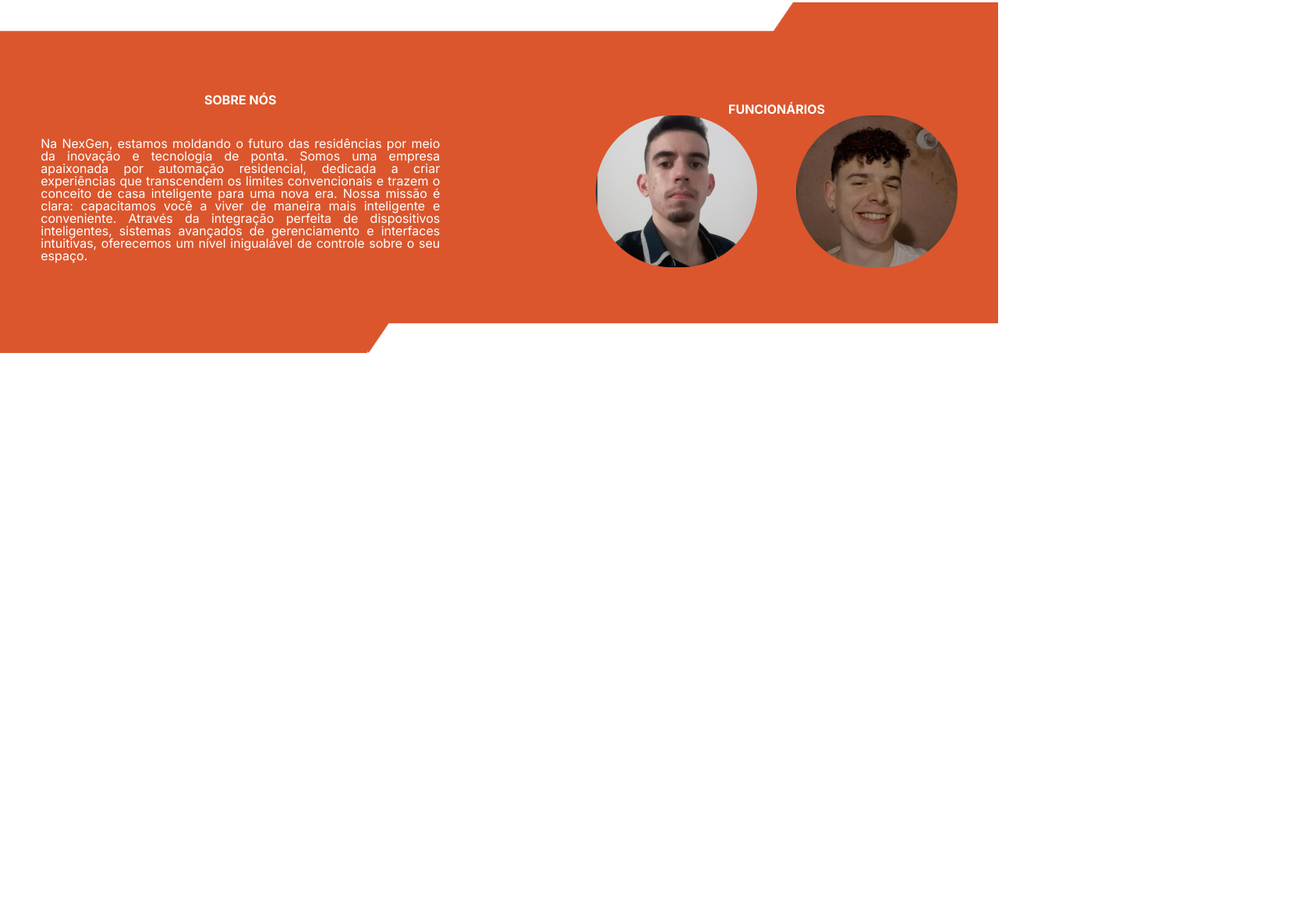
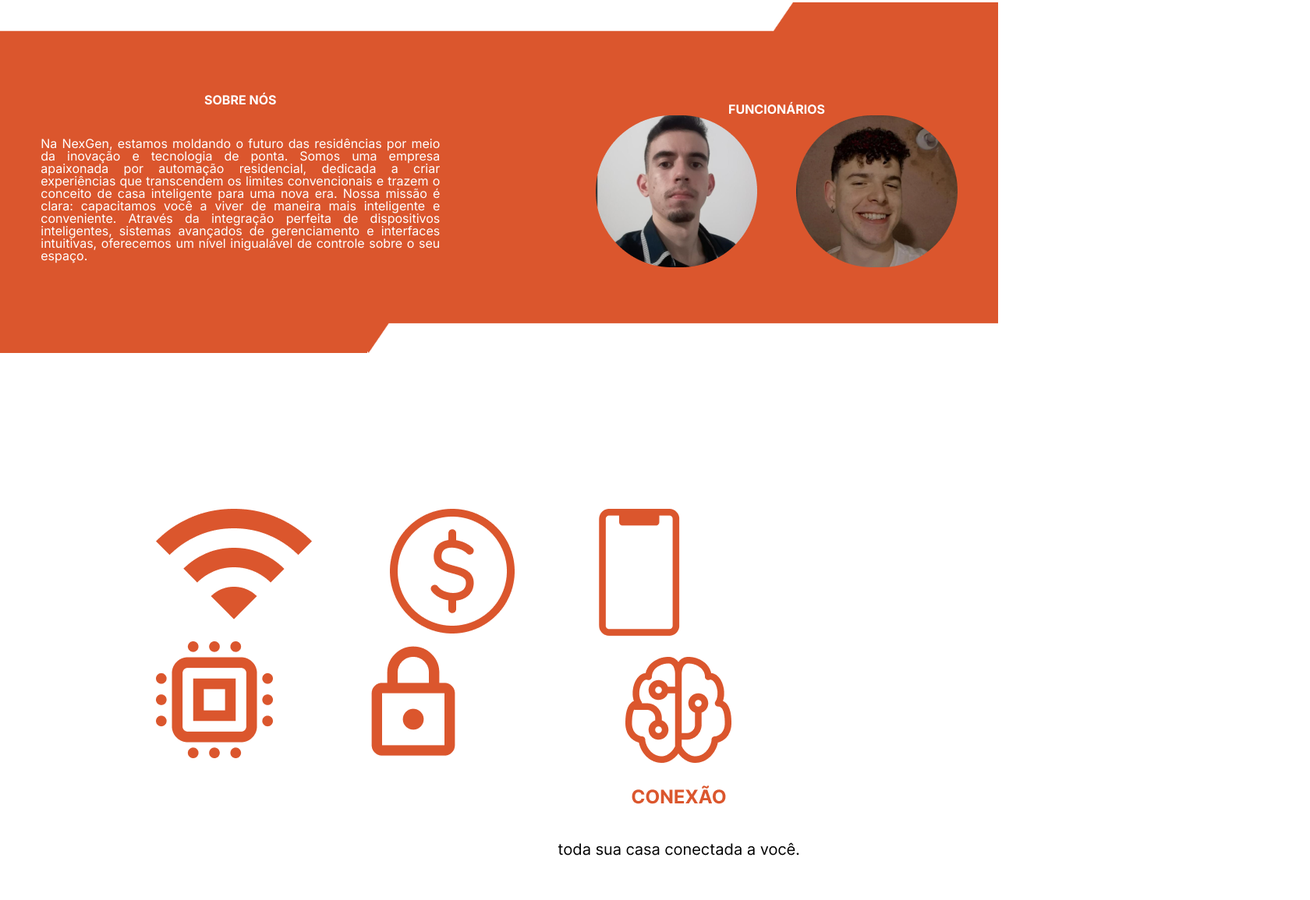
Before and after one commit to EduardoAnt1/NexGen, a plain HTML site: page Nexgen/index.html in a window 1280 px wide. Shown: the part 1737-2892 px from the top of the page at 78% size, 1680 px wide, since content can reach past the window. Before the commit the page ends 2190 px from the top, so only its background shows below. Drawn offline with Linux system fonts and the light colour scheme.

Commit message:
att propaganda

```diff
--- a/Nexgen/css/styles.css
+++ b/Nexgen/css/styles.css
@@ -337,5 +337,15 @@ header a:hover {
 #propaganda{
     width: 100%;
     height: 1080;
-    background-color: var(--cor-quartenaria);
+    background-color: var(--cor-primaria);
+    padding: 200px;
+    justify-content: center;
+    align-items: center;
 }
+#propaganda ul{
+    display: flex;
+    flex-direction: row;
+}
+#propaganda div{
+    padding-right: 100px;
+}
--- a/Nexgen/index.html
+++ b/Nexgen/index.html
@@ -108,7 +108,28 @@
         </div>
     </div>
     <div id="propaganda">
-
+        <ul>
+            <div>
+                <img src="assets/image/img_propaganda/1.png" />
+            </div>
+            <div>
+                <img src="assets/image/img_propaganda/2.png" />
+            </div>
+            <div>
+                <img src="assets/image/img_propaganda/3.png" />
+            </div>
+        </ul>
+        <ul>
+            <div>
+                <img src="assets/image/img_propaganda/4.png" />
+            </div>
+            <div>
+                <img src="assets/image/img_propaganda/5.png" />
+            </div>
+            <div>
+                <img src="assets/image/img_propaganda/6.png" />
+            </div>
+        </ul>
     </div>
     <script src="script.js"></script>
 </body>
```
